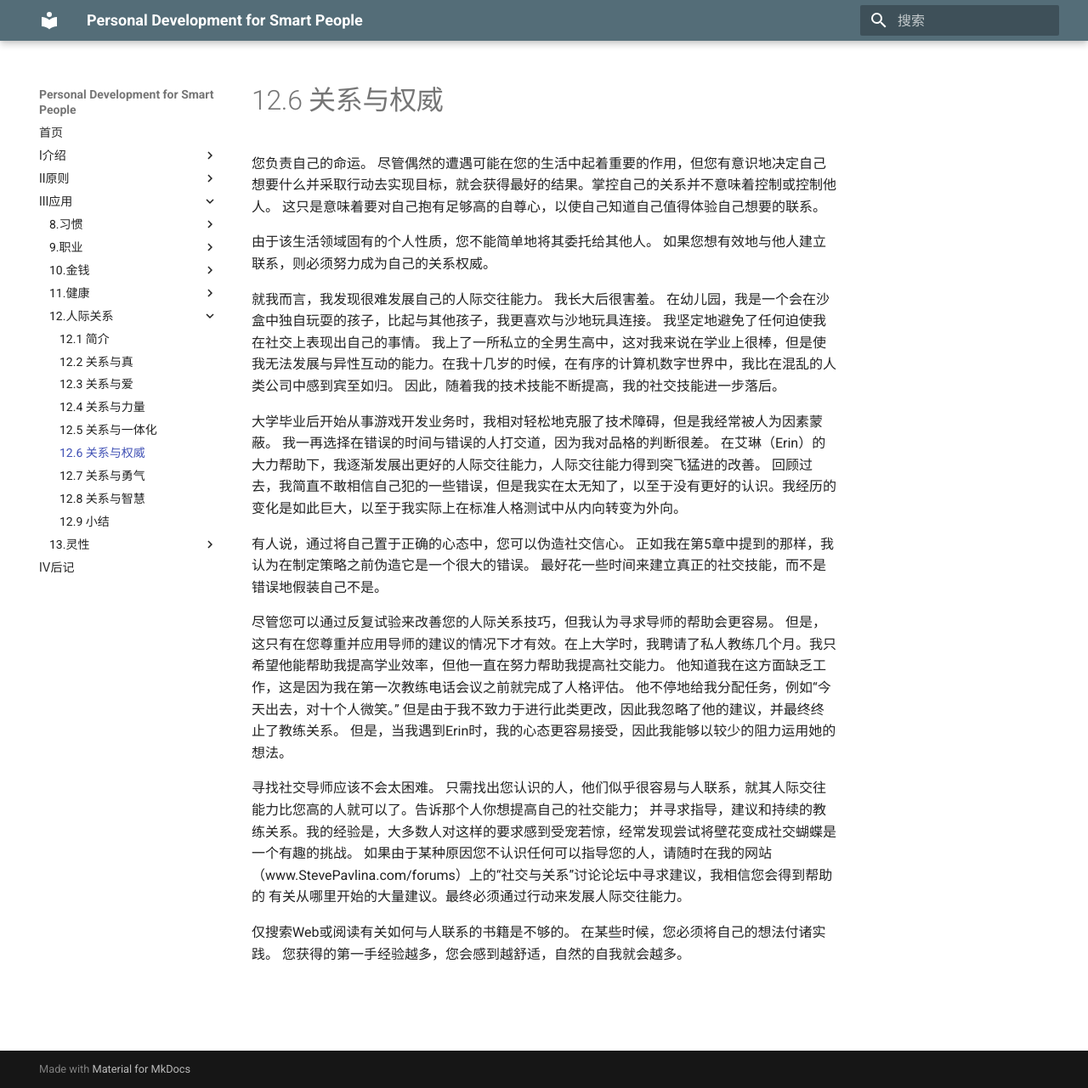
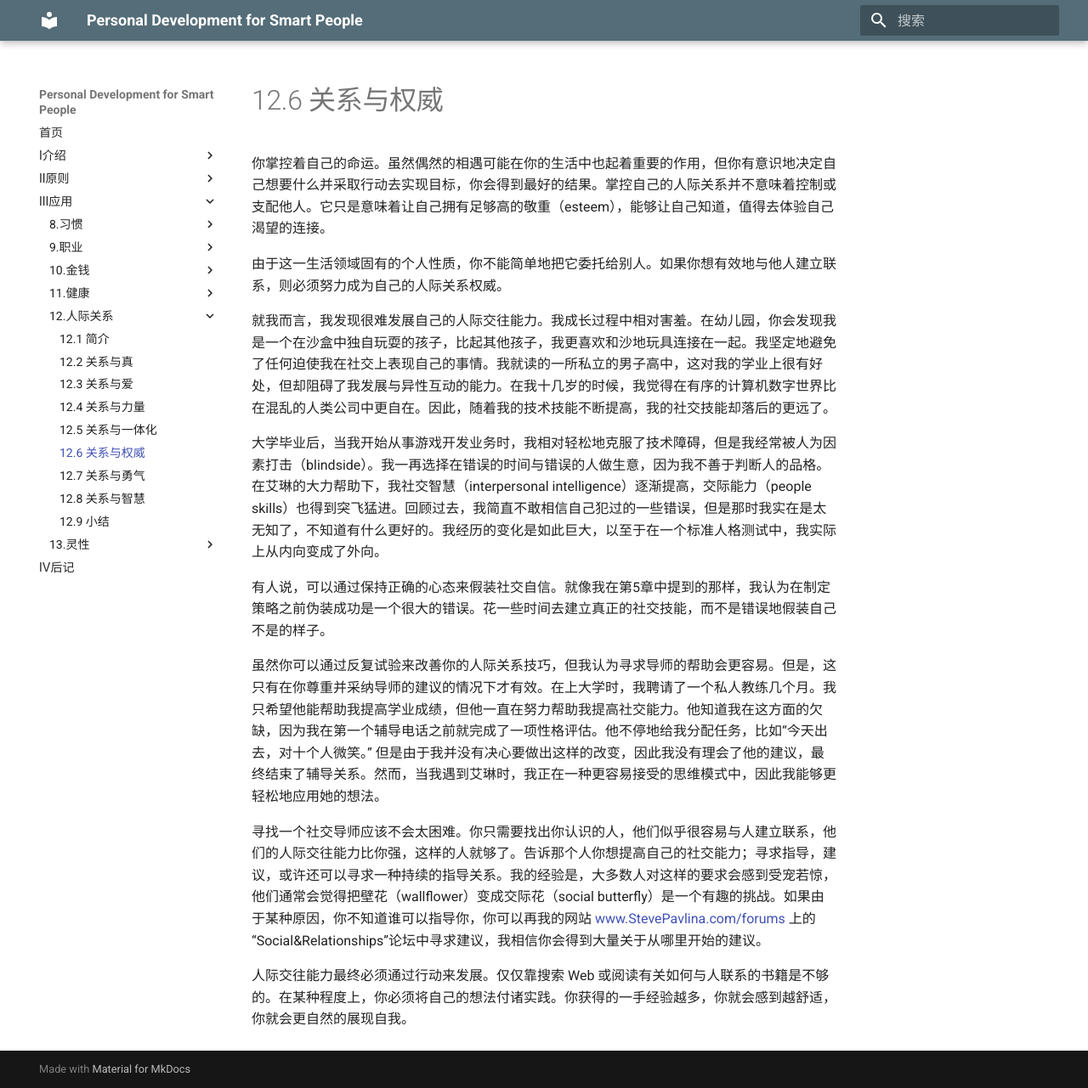
Before and after one commit to wtsnwei/pdsp, an MkDocs documentation site: the page built from docs/3.Application/12.relationships/05.relationships-authority.md, in a window 1280 px wide and 1281 px high. Shown: the whole window at 85% size. Built offline with MkDocs 1.6.1 and Material for MkDocs 9.7.7, drawn with Linux system fonts in a browser that asks for light colours.

Commit message:
校对完了《relationships and authority》这一节

```diff
--- a/docs/3.Application/12.relationships/05.relationships-authority.md
+++ b/docs/3.Application/12.relationships/05.relationships-authority.md
@@ -3,18 +3,18 @@ title:      Relationships and Authority
 date:       2021-03-17
 ---
 
-您负责自己的命运。 尽管偶然的遭遇可能在您的生活中起着重要的作用，但您有意识地决定自己想要什么并采取行动去实现目标，就会获得最好的结果。掌控自己的关系并不意味着控制或控制他人。 这只是意味着要对自己抱有足够高的自尊心，以使自己知道自己值得体验自己想要的联系。
+你掌控着自己的命运。虽然偶然的相遇可能在你的生活中也起着重要的作用，但你有意识地决定自己想要什么并采取行动去实现目标，你会得到最好的结果。掌控自己的人际关系并不意味着控制或支配他人。它只是意味着让自己拥有足够高的敬重（esteem），能够让自己知道，值得去体验自己渴望的连接。
 
-由于该生活领域固有的个人性质，您不能简单地将其委托给其他人。 如果您想有效地与他人建立联系，则必须努力成为自己的关系权威。
+由于这一生活领域固有的个人性质，你不能简单地把它委托给别人。如果你想有效地与他人建立联系，则必须努力成为自己的人际关系权威。
 
-就我而言，我发现很难发展自己的人际交往能力。 我长大后很害羞。 在幼儿园，我是一个会在沙盒中独自玩耍的孩子，比起与其他孩子，我更喜欢与沙地玩具连接。 我坚定地避免了任何迫使我在社交上表现出自己的事情。 我上了一所私立的全男生高中，这对我来说在学业上很棒，但是使我无法发展与异性互动的能力。在我十几岁的时候，在有序的计算机数字世界中，我比在混乱的人类公司中感到宾至如归。 因此，随着我的技术技能不断提高，我的社交技能进一步落后。
+就我而言，我发现很难发展自己的人际交往能力。我成长过程中相对害羞。在幼儿园，你会发现我是一个在沙盒中独自玩耍的孩子，比起其他孩子，我更喜欢和沙地玩具连接在一起。我坚定地避免了任何迫使我在社交上表现自己的事情。我就读的一所私立的男子高中，这对我的学业上很有好处，但却阻碍了我发展与异性互动的能力。在我十几岁的时候，我觉得在有序的计算机数字世界比在混乱的人类公司中更自在。因此，随着我的技术技能不断提高，我的社交技能却落后的更远了。
 
-大学毕业后开始从事游戏开发业务时，我相对轻松地克服了技术障碍，但是我经常被人为因素蒙蔽。 我一再选择在错误的时间与错误的人打交道，因为我对品格的判断很差。 在艾琳（Erin）的大力帮助下，我逐渐发展出更好的人际交往能力，人际交往能力得到突飞猛进的改善。 回顾过去，我简直不敢相信自己犯的一些错误，但是我实在太无知了，以至于没有更好的认识。我经历的变化是如此巨大，以至于我实际上在标准人格测试中从内向转变为外向。
+大学毕业后，当我开始从事游戏开发业务时，我相对轻松地克服了技术障碍，但是我经常被人为因素打击（blindside）。我一再选择在错误的时间与错误的人做生意，因为我不善于判断人的品格。在艾琳的大力帮助下，我社交智慧（interpersonal intelligence）逐渐提高，交际能力（people skills）也得到突飞猛进。回顾过去，我简直不敢相信自己犯过的一些错误，但是那时我实在是太无知了，不知道有什么更好的。我经历的变化是如此巨大，以至于在一个标准人格测试中，我实际上从内向变成了外向。
 
-有人说，通过将自己置于正确的心态中，您可以伪造社交信心。 正如我在第5章中提到的那样，我认为在制定策略之前伪造它是一个很大的错误。 最好花一些时间来建立真正的社交技能，而不是错误地假装自己不是。
+有人说，可以通过保持正确的心态来假装社交自信。就像我在第5章中提到的那样，我认为在制定策略之前伪装成功是一个很大的错误。花一些时间去建立真正的社交技能，而不是错误地假装自己不是的样子。
 
-尽管您可以通过反复试验来改善您的人际关系技巧，但我认为寻求导师的帮助会更容易。 但是，这只有在您尊重并应用导师的建议的情况下才有效。在上大学时，我聘请了私人教练几个月。我只希望他能帮助我提高学业效率，但他一直在努力帮助我提高社交能力。 他知道我在这方面缺乏工作，这是因为我在第一次教练电话会议之前就完成了人格评估。 他不停地给我分配任务，例如“今天出去，对十个人微笑。” 但是由于我不致力于进行此类更改，因此我忽略了他的建议，并最终终止了教练关系。 但是，当我遇到Erin时，我的心态更容易接受，因此我能够以较少的阻力运用她的想法。
+虽然你可以通过反复试验来改善你的人际关系技巧，但我认为寻求导师的帮助会更容易。但是，这只有在你尊重并采纳导师的建议的情况下才有效。在上大学时，我聘请了一个私人教练几个月。我只希望他能帮助我提高学业成绩，但他一直在努力帮助我提高社交能力。他知道我在这方面的欠缺，因为我在第一个辅导电话之前就完成了一项性格评估。他不停地给我分配任务，比如“今天出去，对十个人微笑。” 但是由于我并没有决心要做出这样的改变，因此我没有理会了他的建议，最终结束了辅导关系。然而，当我遇到艾琳时，我正在一种更容易接受的思维模式中，因此我能够更轻松地应用她的想法。
 
-寻找社交导师应该不会太困难。 只需找出您认识的人，他们似乎很容易与人联系，就其人际交往能力比您高的人就可以了。告诉那个人你想提高自己的社交能力； 并寻求指导，建议和持续的教练关系。我的经验是，大多数人对这样的要求感到受宠若惊，经常发现尝试将壁花变成社交蝴蝶是一个有趣的挑战。 如果由于某种原因您不认识任何可以指导您的人，请随时在我的网站（www.StevePavlina.com/forums）上的“社交与关系”讨论论坛中寻求建议，我相信您会得到帮助的 有关从哪里开始的大量建议。最终必须通过行动来发展人际交往能力。
+寻找一个社交导师应该不会太困难。你只需要找出你认识的人，他们似乎很容易与人建立联系，他们的人际交往能力比你强，这样的人就够了。告诉那个人你想提高自己的社交能力；寻求指导，建议，或许还可以寻求一种持续的指导关系。我的经验是，大多数人对这样的要求会感到受宠若惊，他们通常会觉得把壁花（wallflower）变成交际花（social butterfly）是一个有趣的挑战。如果由于某种原因，你不知道谁可以指导你，你可以再我的网站 [www.StevePavlina.com/forums](https://stevepavlina.com/conscious-growth-club/) 上的“Social&Relationships”论坛中寻求建议，我相信你会得到大量关于从哪里开始的建议。
 
-仅搜索Web或阅读有关如何与人联系的书籍是不够的。 在某些时候，您必须将自己的想法付诸实践。 您获得的第一手经验越多，您会感到越舒适，自然的自我就会越多。
+人际交往能力最终必须通过行动来发展。仅仅靠搜索 Web 或阅读有关如何与人联系的书籍是不够的。在某种程度上，你必须将自己的想法付诸实践。你获得的一手经验越多，你就会感到越舒适，你就会更自然的展现自我。
```
